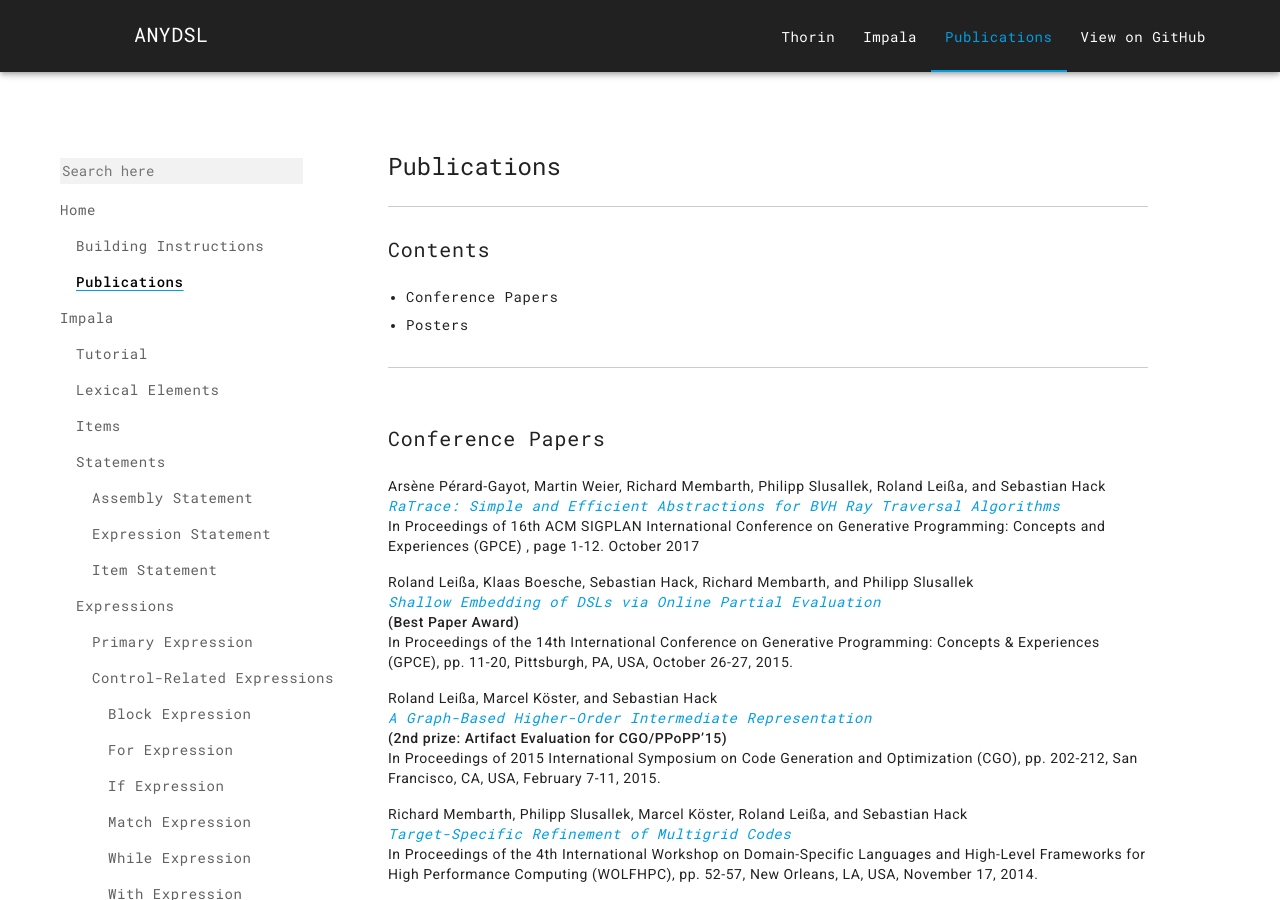
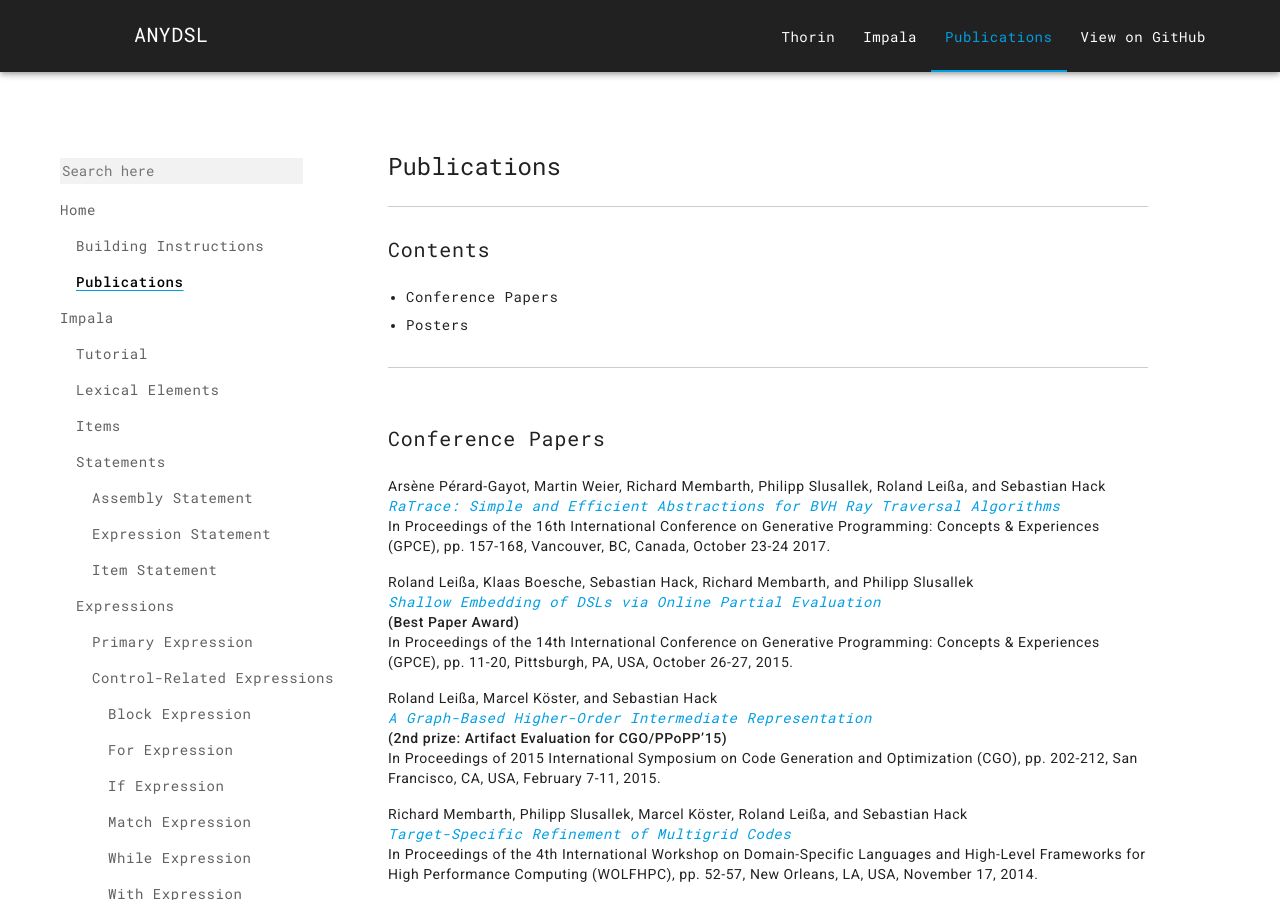
Before and after one commit to AnyDSL/anydsl.github.io, a Jekyll site: the page built from Publications.md, in a window 1280 px wide and 900 px high. Built offline with Jekyll 4.4.1, drawn with Linux system fonts in a browser that asks for light colours; nearby versions of some CDN libraries.

Commit message:
Update GPCE'17 publication.

```diff
--- a/_data/publications.yml
+++ b/_data/publications.yml
@@ -62,9 +62,8 @@ papers:
     - Philipp Slusallek
     - Roland Leißa
     - Sebastian Hack
-   venue: "In Proceedings of 16th ACM SIGPLAN International Conference on Generative Programming: Concepts and Experiences (GPCE) , page 1-12.
-October 2017"
-   date: "2017-10"
+   venue: "In Proceedings of the 16th International Conference on Generative Programming: Concepts & Experiences (GPCE), pp. 157-168, Vancouver, BC, Canada, October 23-24 2017."
+   date: "2017-10-24"
    url: https://graphics.cg.uni-saarland.de/fileadmin/cguds/papers/2017/perard_raytracer/gpce17-submission.pdf
 
 posters:
```
